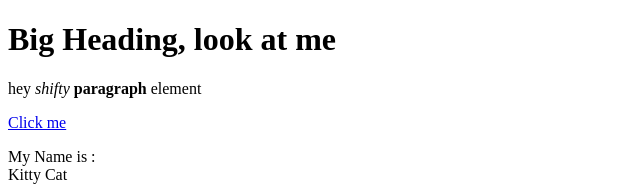
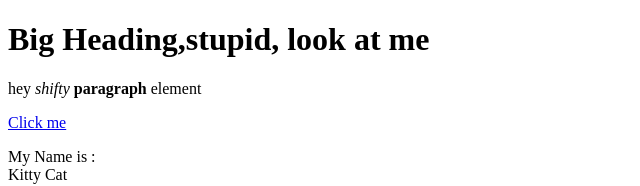
Before and after one commit to PranayKhandelwal7/GitHub, a plain HTML site: page test.html in a window 1280 px wide. Shown: the top 186 px of the page, without its empty margins (0-640 px from the left). Drawn offline with Linux system fonts and the light colour scheme.

Commit message:
added stupid to heading

```diff
--- a/test.html
+++ b/test.html
@@ -4,7 +4,7 @@
 	<title>Test</title>
 </head>
 <body>
-<h1>Big Heading, look at me</h1>
+<h1>Big Heading,stupid, look at me</h1>
 <p>hey <i>shifty</i> <b>paragraph</b> element</p>
 <a href="https://google.com" target="_blank" title="Lets Go to Google">Click me</a>
 <p>My Name is :<br> Kitty Cat</p>
```
